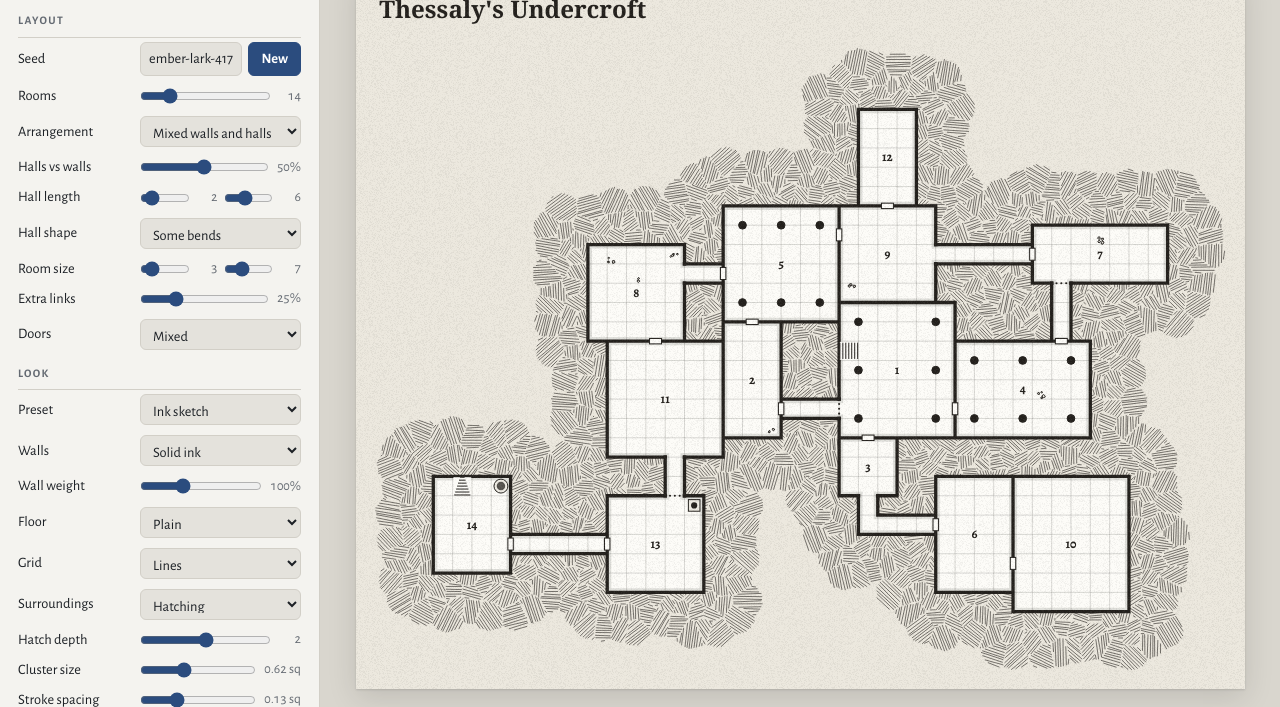
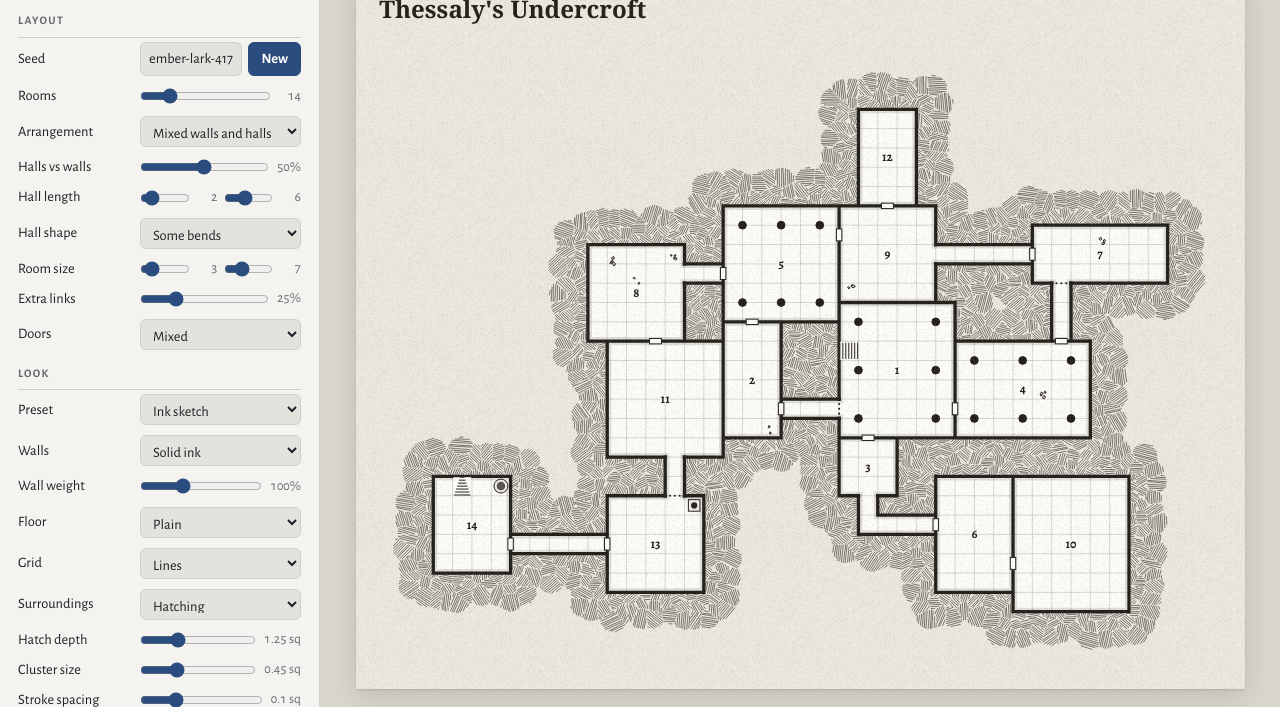
Before and after one commit to PaperColossus/free-maps, a plain HTML site: page dungeon-generator/index.html in a window 1280 px wide. Shown: the part 93-800 px from the top of the page. Drawn offline with nearby package versions, Linux system fonts and the light colour scheme; a web font is replaced by a local one.

Commit message:
Hug walls more tightly and allow finer hatching
Hatch depth now goes down to half a square in quarter steps, with
tighter preset defaults. Cluster size and stroke spacing minimums are
halved; stroke weight and wobble scale with spacing so fine hatching
stays crisp, and the sampler scales its attempts with cluster density.

Co-Authored-By: Claude Opus 5.5 <noreply@anthropic.com>
Claude-Session: https://claude.ai/code/session_01HmD89c5KPLuDSHfKfGyj8i

```diff
--- a/dungeon-generator/index.html
+++ b/dungeon-generator/index.html
@@ -218,13 +218,13 @@ button:focus-visible, select:focus-visible, input:focus-visible { outline: 2px s
         </select>
       </div>
       <div class="row"><label for="depth">Hatch depth</label>
-        <div class="slide"><input id="depth" type="range" min="1" max="3" value="2"><output for="depth"></output></div>
+        <div class="slide"><input id="depth" type="range" min="0.5" max="3" value="1.25" step="0.25"><output for="depth"></output></div>
       </div>
       <div class="row"><label for="cluster">Cluster size</label>
-        <div class="slide"><input id="cluster" type="range" min="35" max="110" value="62" step="1"><output for="cluster"></output></div>
+        <div class="slide"><input id="cluster" type="range" min="18" max="110" value="45" step="1"><output for="cluster"></output></div>
       </div>
       <div class="row"><label for="strokeGap">Stroke spacing</label>
-        <div class="slide"><input id="strokeGap" type="range" min="7" max="28" value="13" step="1"><output for="strokeGap"></output></div>
+        <div class="slide"><input id="strokeGap" type="range" min="3.5" max="28" value="10" step="0.5"><output for="strokeGap"></output></div>
       </div>
       <div class="row"><label for="palette">Palette</label>
         <select id="palette">
@@ -734,11 +734,11 @@ const PALETTES = {
   lantern:   { bg: "#16171b", floor: "#2c2a27", floorAlt: "#34312d", ink: "#e6dcc6", grid: "rgba(230,220,198,.11)", shadow: "rgba(0,0,0,.4)", rock: "#1f2024", wallFill: "#6f685c", detail: "rgba(230,220,198,.35)" }
 };
 const PRESETS = {
-  sketch:    { walls: "ink", floor: "plain", grid: "lines", outside: "hatch", palette: "paper", depth: 2, weight: 100, shadow: true },
-  parchment: { walls: "sketchy", floor: "flagstones", grid: "lines", outside: "hatch", palette: "parchment", depth: 2, weight: 100, shadow: true },
+  sketch:    { walls: "ink", floor: "plain", grid: "lines", outside: "hatch", palette: "paper", depth: 1.25, weight: 100, shadow: true },
+  parchment: { walls: "sketchy", floor: "flagstones", grid: "lines", outside: "hatch", palette: "parchment", depth: 1.5, weight: 100, shadow: true },
   classic:   { walls: "fine", floor: "plain", grid: "lines", outside: "solid", palette: "classic", depth: 1, weight: 120, shadow: false },
-  blueprint: { walls: "double", floor: "plain", grid: "lines", outside: "cross", palette: "blueprint", depth: 2, weight: 90, shadow: false },
-  lantern:   { walls: "stone", floor: "cobble", grid: "dots", outside: "stipple", palette: "lantern", depth: 3, weight: 100, shadow: true }
+  blueprint: { walls: "double", floor: "plain", grid: "lines", outside: "cross", palette: "blueprint", depth: 1.25, weight: 90, shadow: false },
+  lantern:   { walls: "stone", floor: "cobble", grid: "dots", outside: "stipple", palette: "lantern", depth: 2, weight: 100, shadow: true }
 };
 
 /* ================================================================
@@ -770,7 +770,7 @@ function floorDistance(map, reach) {
 }
 
 // Dart-throwing Poisson-disc sampler over the band 0 < distance <= limit(rng).
-function bandPoints(map, rng, spacing, accept) {
+function bandPoints(map, rng, spacing, accept, near) {
   const { W, H } = map;
   const cs = spacing / Math.SQRT2, gw = Math.ceil(W / cs) + 1, gh = Math.ceil(H / cs) + 1;
   const grid = new Int32Array(gw * gh).fill(-1);
@@ -785,10 +785,11 @@ function bandPoints(map, rng, spacing, accept) {
     return true;
   };
   const order = [];
-  for (let y = 0; y < H; y++) for (let x = 0; x < W; x++) if (map.cells[y * W + x] === 0) order.push([x, y]);
+  for (let y = 0; y < H; y++) for (let x = 0; x < W; x++) if (map.cells[y * W + x] === 0 && near(x + 0.5, y + 0.5)) order.push([x, y]);
   rng.shuffle(order);
+  const tries = Math.min(160, Math.max(10, Math.ceil(3.5 / (spacing * spacing))));
   for (let pass = 0; pass < 2; pass++) for (const [x, y] of order) {
-    for (let k = 0; k < 10; k++) {
+    for (let k = 0; k < tries; k++) {
       const px = x + rng.f(), py = y + rng.f();
       if (!accept(px, py) || !free(px, py)) continue;
       grid[Math.floor(py / cs) * gw + Math.floor(px / cs)] = pts.length;
@@ -814,13 +815,13 @@ function hatchCells(map, depth, size) {
   map._hatch = map._hatch || {};
   if (map._hatch[key]) return map._hatch[key];
   const rng = RNG(map.seed + "|hatch|" + key);
-  const dist = floorDistance(map, depth + 1);
+  const dist = floorDistance(map, Math.ceil(depth) + 1);
   const spacing = size;                 // closest two cluster centres may be, in squares
   const { pts, grid, gw, gh, cs } = bandPoints(map, rng, spacing, (x, y) => {
     const d = dist(x, y);
     return d > 0 && d <= depth * (0.72 + 0.42 * rng.f()); // ragged outer edge
-  });
-  const gap = 0.045, maxR = spacing * 1.53, reach = Math.ceil((maxR * 2) / cs);
+  }, (x, y) => dist(x, y) <= depth * 1.14 + 0.71);
+  const gap = Math.max(0.022, 0.045 * Math.min(1, size / 0.62)), maxR = spacing * 1.53, reach = Math.ceil((maxR * 2) / cs);
   const cells = [];
   for (let i = 0; i < pts.length; i++) {
     const p = pts[i];
@@ -862,6 +863,7 @@ function hatchCells(map, depth, size) {
 
 // Strokes of a cluster: parallel lines across a convex cell at a given angle and spacing.
 function clusterStrokes(c, angle, step) {
+  const minLen = Math.min(0.08, step * 0.8);
   const ux = Math.cos(angle), uy = Math.sin(angle), nx = -uy, ny = ux;
   let tmin = Infinity, tmax = -Infinity;
   for (const [x, y] of c.poly) { const t = (x - c.x) * nx + (y - c.y) * ny; if (t < tmin) tmin = t; if (t > tmax) tmax = t; }
@@ -879,7 +881,7 @@ function clusterStrokes(c, angle, step) {
       const sv = (ix - c.x) * ux + (iy - c.y) * uy;
       if (sv < smin) smin = sv; if (sv > smax) smax = sv;
     }
-    if (smax - smin < 0.08) continue;
+    if (smax - smin < minLen) continue;
     const ox = c.x + nx * t, oy = c.y + ny * t;
     out.push([ox + ux * smin, oy + uy * smin, ox + ux * smax, oy + uy * smax]);
   }
@@ -890,13 +892,13 @@ function stippleDots(map, depth) {
   map._stipple = map._stipple || {};
   if (map._stipple[depth]) return map._stipple[depth];
   const rng = RNG(map.seed + "|stipple|" + depth);
-  const dist = floorDistance(map, depth + 1);
+  const dist = floorDistance(map, Math.ceil(depth) + 1);
   // dense against the wall, thinning out with distance; dots never touch
   const { pts } = bandPoints(map, rng, 0.11, (x, y) => {
     const d = dist(x, y);
     if (d <= 0 || d > depth) return false;
     return rng.f() < Math.pow(1 - d / depth, 1.6);
-  });
+  }, (x, y) => dist(x, y) <= depth + 0.71);
   for (const p of pts) p.r = 0.022 + rng.f() * 0.022;
   map._stipple[depth] = pts;
   return pts;
@@ -961,10 +963,11 @@ function renderMap(canvas, map, st, S) {
   ctx.lineCap = "round";
   if (st.outside === "hatch" || st.outside === "cross") {
     const cross = st.outside === "cross";
-    ctx.strokeStyle = pal.ink; ctx.lineWidth = Math.max(0.6, S * (cross ? 0.024 : 0.03));
+    const step = st.strokeGap;
+    // line weight and wobble shrink with the spacing, so tight hatching stays crisp
+    ctx.strokeStyle = pal.ink; ctx.lineWidth = Math.max(0.5, S * Math.min(cross ? 0.024 : 0.03, step * 0.32));
     ctx.beginPath();
-    const jit = 0.035;
-    const step = st.strokeGap;
+    const jit = Math.min(0.035, step * 0.22);
     for (const c of hatchCells(map, st.depth, st.cluster)) {
       const sets = cross ? [[c.angle, step * 1.5], [c.angle + Math.PI / 2, step * 1.5]] : [[c.angle, step]];
       for (const [a, step] of sets) for (const [x0, y0, x1, y1] of clusterStrokes(c, a, step)) {
@@ -1265,8 +1268,8 @@ function lookOpts() {
   };
 }
 function syncOutputs() {
-  const sq = v => (v / 100).toFixed(2) + " sq";
-  const fmt = { mix: v => v + "%", loops: v => v + "%", weight: v => v + "%", cluster: sq, strokeGap: sq };
+  const sq = v => +(v / 100).toFixed(3) + " sq";
+  const fmt = { mix: v => v + "%", loops: v => v + "%", weight: v => v + "%", cluster: sq, strokeGap: sq, depth: v => v + " sq" };
   document.querySelectorAll("output[for]").forEach(out => { const id = out.htmlFor.value; const v = $(id).value; out.textContent = fmt[id] ? fmt[id](v) : v; });
   const lay = $("layout").value;
   $("mixRow").hidden = lay !== "mixed";
```
